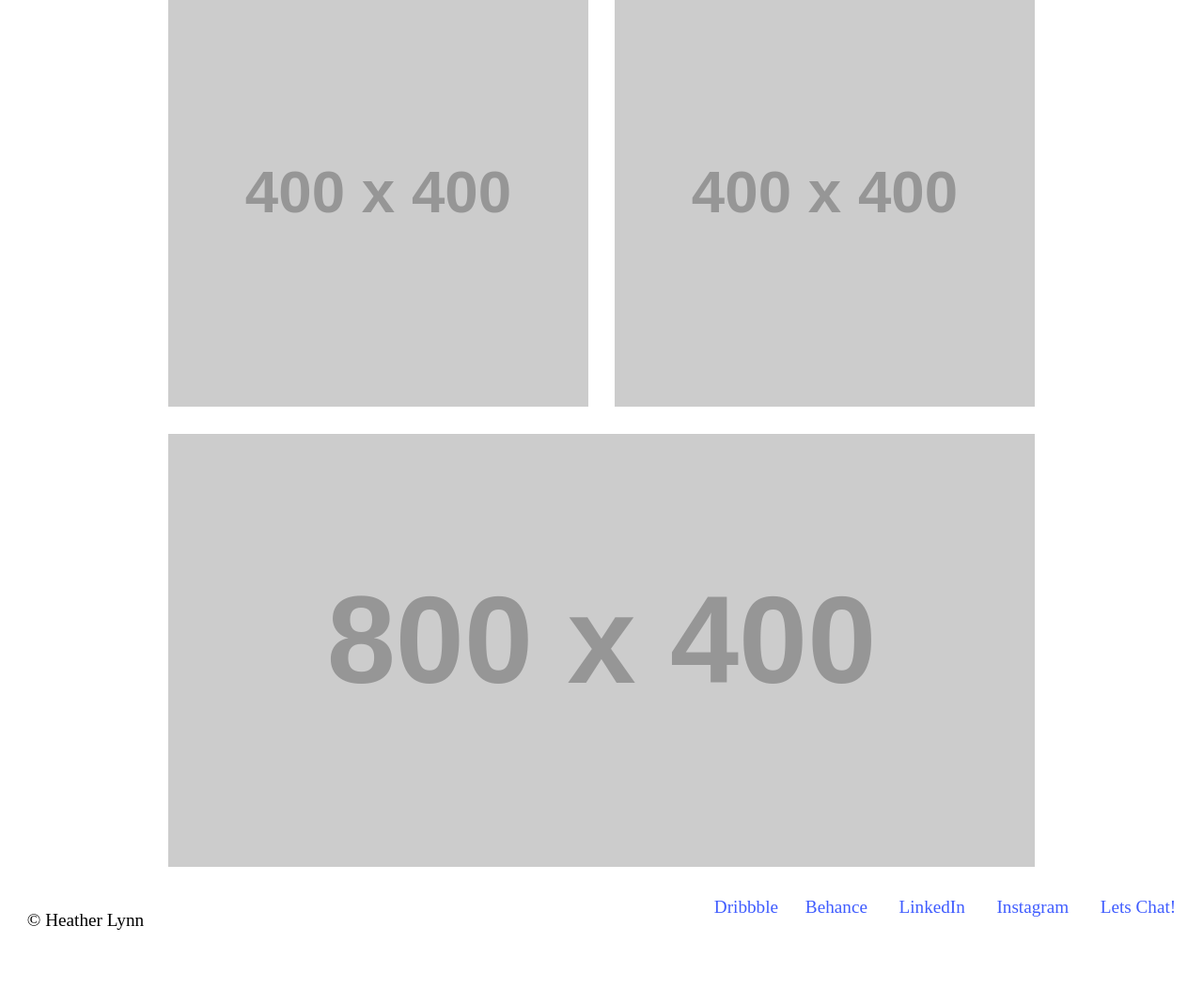
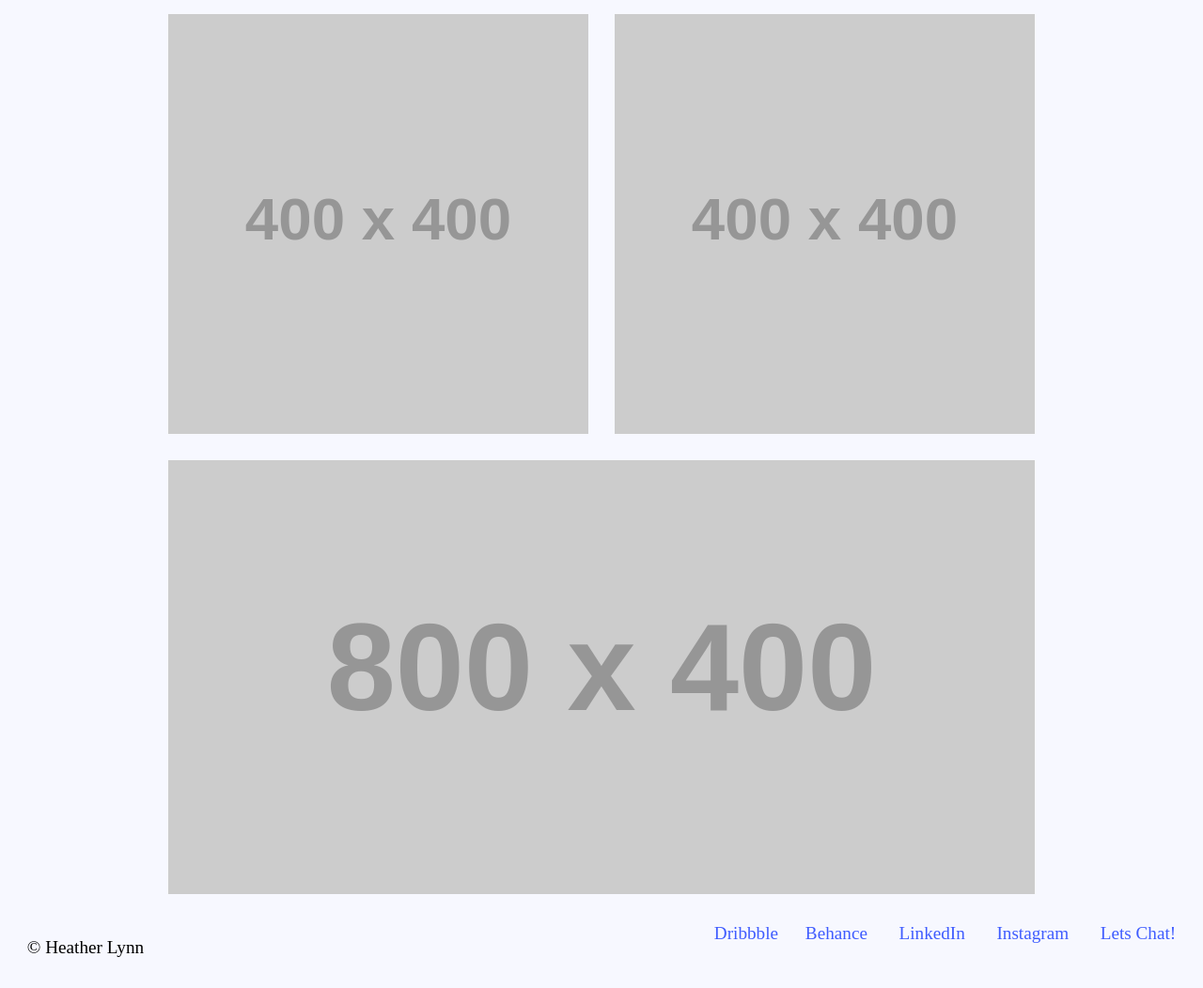
Before and after one commit to heathermcd12/portfolio, a Jekyll site: the page built from work/genesis-motion.html, in a window 1280 px wide. Shown: the part 855-1907 px from the top of the page at 94% size. Built offline with Jekyll 4.4.1, drawn with Linux system fonts in a browser that asks for light colours; before the commit the page ends 1879 px from its top, so only the background shows below that.

Commit message:
playing around with colours/ video

```diff
--- a/css/main.css
+++ b/css/main.css
@@ -18,6 +18,7 @@ html {
 body {
     margin: 0;
     padding: 0;
+    background-color: #F7F8FF;
 }
 
 .flex {
@@ -69,12 +70,17 @@ h2 {
 }
 
 h3 {
-    color: #3f5cff;
+    color: black;
 }
 
 p {
     color: black;
 }
+
+.blue {
+    color: #3f5cff;
+}
+
 
 .about {
     text-align: left;
@@ -83,6 +89,28 @@ p {
 .space {
     margin: 0;
     padding: 0;
+}
+
+.embed {
+    overflow:hidden;
+    width: 100%;
+    position: relative;
+}
+
+.embed-item {
+    position: absolute;
+    top: 0;
+    left: 0;
+    height: 100%;
+    width: 100%;
+}
+
+.embed-16by9 {
+    padding-top: 56.25%;
+}
+
+.btn-video {
+    margin: 0;
 }
 
 @media only screen and (min-width: 25em) {
```
Also changed, not shown: work/spooky-video.html (+6 -6 lines), 1 other file.
